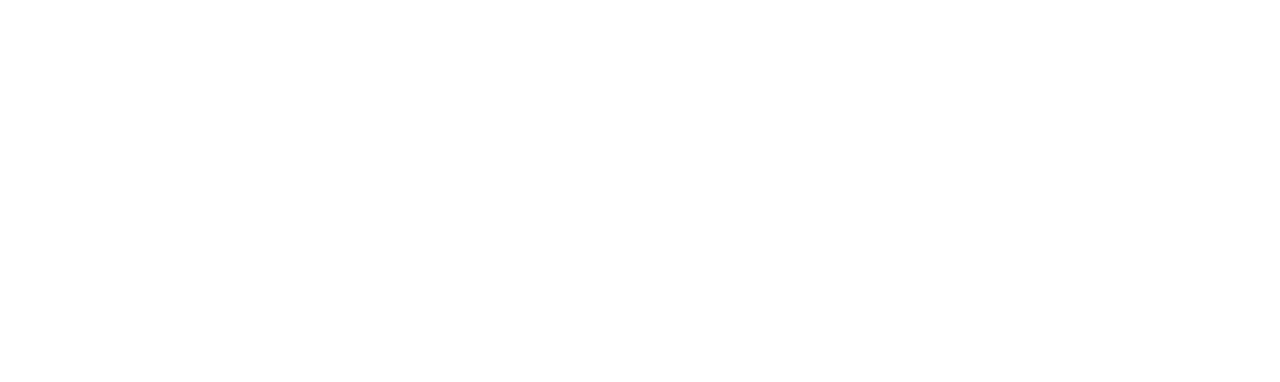
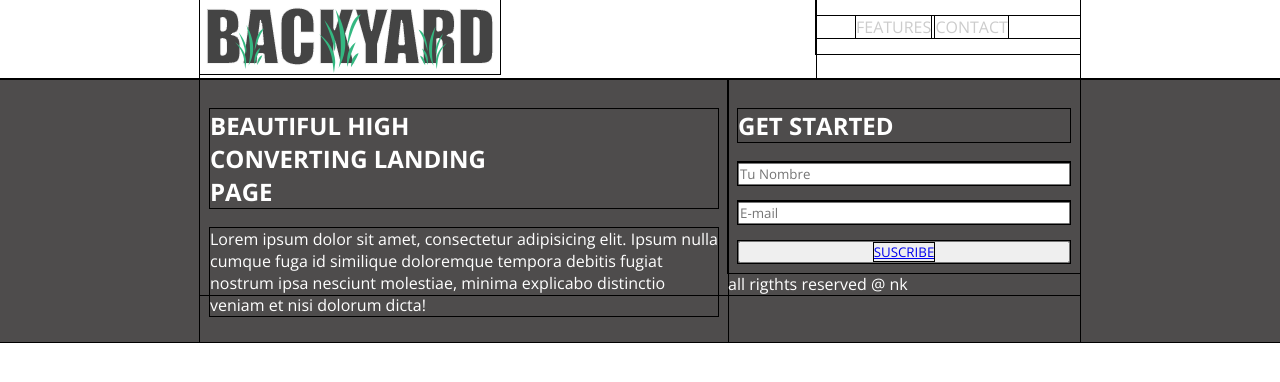
Before and after one commit to paulita-b20/backyard, a plain HTML site: page index.html in a window 1280 px wide. Drawn offline with nearby package versions, Linux system fonts and the light colour scheme.

Commit message:
subiendo archivos

```diff
--- a/css/main.css
+++ b/css/main.css
@@ -1 +1,80 @@
 /* Tu CSS va aqui */
+* {
+outline: 1px solid black;
+font-family: "Open Sans", sans-serif;
+}
+body{
+    margin: 0;
+    padding: 0;
+    color: #fff;
+}
+.container{
+    margin: 0 200px;
+}
+.col-8{
+    width: 70%;
+}
+.col-4{
+    width: 30%;
+    float: right;
+}
+.col-4 ul{
+    list-style: none;
+}
+.col-4 li{
+    display: inline-block;
+}
+.col-4 a{
+    text-decoration: none;
+    color: #ccc;
+}
+.col-8, .col-4{
+    display: inline-block;
+}
+.texto,.formulario {
+    right: 30px;
+}
+section {
+    background:#4e4c4c;
+}
+/*-------section----------*/
+
+.texto{
+    width: 60%;
+}
+.formulario{
+    width: 40%;
+    float: right;
+
+}
+.clearfix{
+    display: table;
+}
+.clearfix:after{
+    content: " ";
+}
+.texto, .formulario{
+    float:left;
+    box-sizing: border-box;
+    padding: 10px;
+}
+.formulario input, .formulario button{
+    width: 100%;
+    padding: 0px;
+    box-sizing: border-box;
+}
+
+.@media(max-width:900px) {
+.container {
+    width:800px;
+    text-align:center;
+    margin:0 auto;
+    }
+}
+
+
+.@media(max-width:700%) {
+    .container {
+        width:100%;
+    }
+}
--- a/index.html
+++ b/index.html
@@ -8,6 +8,46 @@
 	<link rel="stylesheet" href="css/main.css">
 </head>
 <body>
+<header>
+  <div class="container">
+       <div class="col-8">
+        <img src="image/logo2.png" alt="">
+       </div>
+    <div class="col-4">
+     <ul>
+        <li><a href="#">FEATURES</a></li>
+        <li><a href="">CONTACT</a></li>
+     </ul>
+    </div>
+  </div>
+</header>
 
+<!-----section----->
+
+<section>
+   <div class="container clearfix" >
+
+       <div class="texto">
+           <h1>BEAUTIFUL HIGH <br> CONVERTING LANDING <br>
+           PAGE</h1>
+           <P>Lorem ipsum dolor sit amet, consectetur adipisicing elit. Ipsum nulla cumque fuga id similique doloremque tempora debitis fugiat nostrum ipsa nesciunt molestiae, minima explicabo distinctio veniam et nisi dolorum dicta!</P>
+       </div>
+       <div class="formulario" >
+           <h2>GET STARTED</h2>
+           <p>
+           <input type="text" placeholder="Tu Nombre">
+           </p>
+           <p>
+           <input type="text" placeholder="E-mail">
+           </p>
+           <button class="botton">
+           <a href="#">SUSCRIBE</a>
+           </button>
+         </div>
+     <footer>
+         all rigthts reserved @ nk
+     </footer>
+    </div>
+</section>
 </body>
 </html>
```
